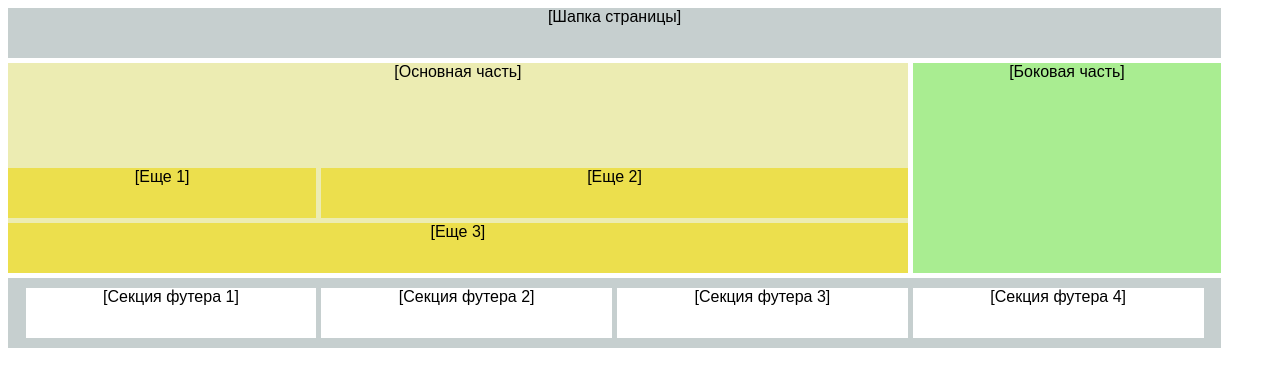
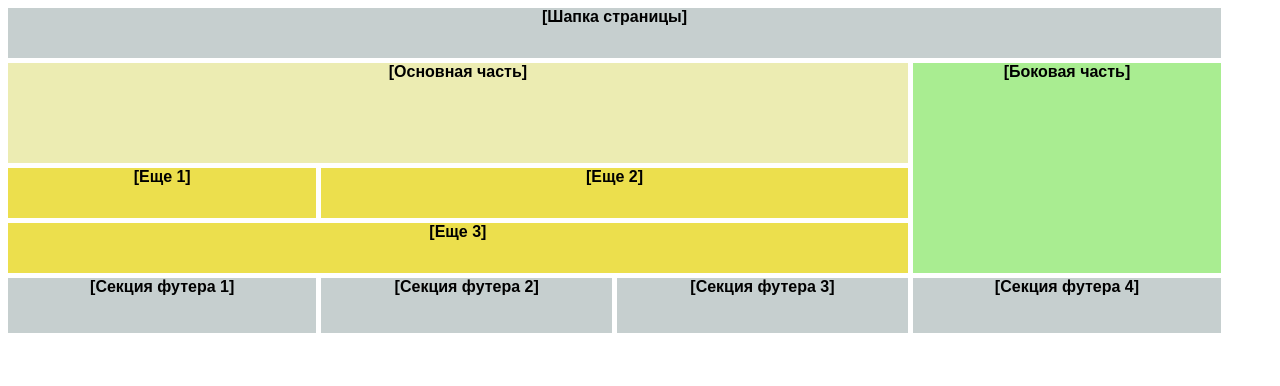
Before and after one commit to MaryDreichan/hw6.1, a plain HTML site: page index.html in a window 1280 px wide. Drawn offline with Linux system fonts and the light colour scheme; files whose address does not match are found by name.

Commit message:
version2

```diff
--- a/index.html
+++ b/index.html
@@ -13,53 +13,51 @@
  width: 100%;
  height: 100%;
  grid-template-columns: 1% 23% 23% 23% 23% 1%;
- grid-template-rows: 50px 100px 50px 50px 5px 50px 5px 5px;
+ grid-template-rows: 50px 100px 50px 50px 50px;
  gap: 5px;
  text-align: center;
+ font-weight: bold;
+ grid-template-areas:
+ "sh sh sh sh sh sh"
+ "os os os os bok bok"
+ "e1 e1 e2 e2 bok bok"
+ "e3 e3 e3 e3 bok bok"
+ "s1 s1 s2 s3 s4 s4"
+ "s1 s1 s2 s3 s4 s4";
+
 }
 .shapka{
-    grid-row: 1/2;
-    grid-column: 1/7;
+    grid-area: sh;
 }
 .osnova{
-    grid-row: 2/5;
-    grid-column: 1/5;
+    grid-area: os;
 }
 .bok{
-    grid-row: 2/5;
-    grid-column: 5/7;
+    grid-area: bok;
 }
 .e1{
-    grid-row: 3/4;
-    grid-column: 1/3;
+    grid-area: e1;
 }
 .e2{
-    grid-row: 3/4;
-    grid-column: 3/5;
+    grid-area: e2;
 }
 .e3{
-    grid-row: 4/5;
-    grid-column: 1/5;
+    grid-area: e3;
 }
 .s1234{
-    grid-row: 5/8;
-    grid-column: 1/7;
+    grid-area: s;
 }
 .s1{
-    grid-row: 6/7;
-    grid-column: 2/3;
+    grid-area: s1;
 }
 .s2{
-    grid-row: 6/7;
-    grid-column: 3/4;
+    grid-area: s2;
 }
 .s3{
-    grid-row: 6/7;
-    grid-column: 4/5;
+    grid-area: s3;
 }
 .s4{
-    grid-row: 6/7;
-    grid-column: 5/6;
+    grid-area: s4;
 }
 </style>
 </head>
@@ -73,11 +71,10 @@
     <div class="e1" style="background-color: rgb(236, 223, 77);">[Еще 1]</div>
     <div class="e2" style="background-color: rgb(236, 223, 77);">[Еще 2]</div>
     <div class="e3" style="background-color: rgb(236, 223, 77);">[Еще 3]</div>
-    <div class="s1234" style="background-color:rgb(198, 207, 207);"></div>
-    <div class="s1" style="background-color:white;">[Секция футера 1]</div>
-    <div class="s2" style="background-color:white;">[Секция футера 2]</div>
-    <div class="s3" style="background-color:white;">[Секция футера 3]</div>
-    <div class="s4" style="background-color:white;">[Секция футера 4]</div>
+    <div class="s1" style="background-color:rgb(198, 207, 207);">[Секция футера 1]</div>
+    <div class="s2" style="background-color: rgb(198, 207, 207);">[Секция футера 2]</div>
+    <div class="s3" style="background-color:rgb(198, 207, 207);">[Секция футера 3]</div>
+    <div class="s4" style="background-color: rgb(198, 207, 207);">[Секция футера 4]</div>
 </div>
 </body>
 </html>
```
